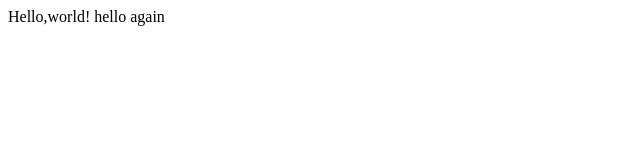
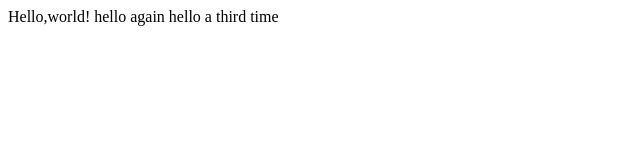
Before and after one commit to josetoaguilera/lecture0, a plain HTML site: page hello.html in a window 1280 px wide. Shown: the whole page, without its empty margins (0-640 px from the left). Drawn offline with Linux system fonts and the light colour scheme.

Commit message:
fix the merge error

```diff
--- a/hello.html
+++ b/hello.html
@@ -4,6 +4,6 @@
 		<title>My WEbpage!</title>
 	</head>
 	<body>
-		Hello,world! hello again
+		Hello,world! hello again hello a third time
 	</body>
 </html>
```
